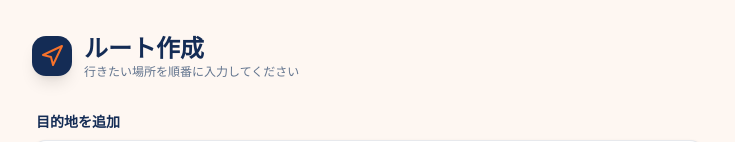
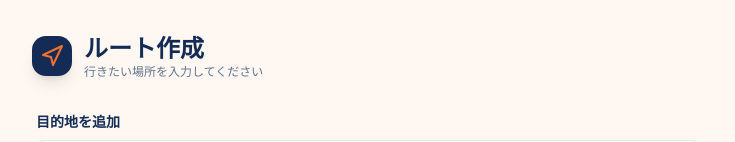
Before and after one commit to nicozo/Rootist, a SvelteKit app: page /plan in a window 1280 px wide. Shown: the top 142 px of the page, without its empty margins (272-1007 px from the left). Built offline with nearby package versions, Linux system fonts and the light colour scheme.

Commit message:
style: 説明文を簡潔に修正

```diff
--- a/src/routes/plan/+page.svelte
+++ b/src/routes/plan/+page.svelte
@@ -129,7 +129,7 @@
 			</div>
 			<div>
 				<h1 class="text-2xl font-bold text-primary">ルート作成</h1>
-				<p class="text-xs text-muted-foreground font-medium">行きたい場所を順番に入力してください</p>
+				<p class="text-xs text-muted-foreground font-medium">行きたい場所を入力してください</p>
 			</div>
 		</header>
 
```
